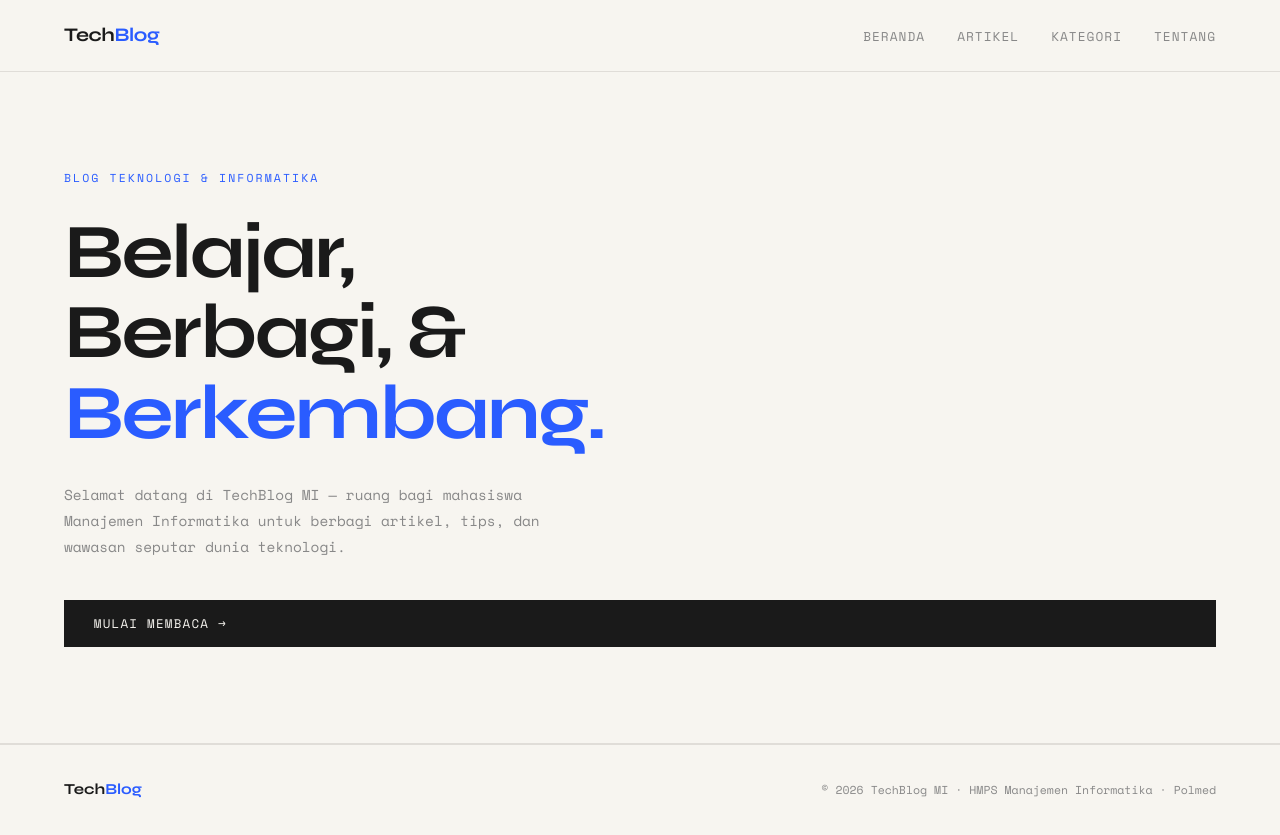
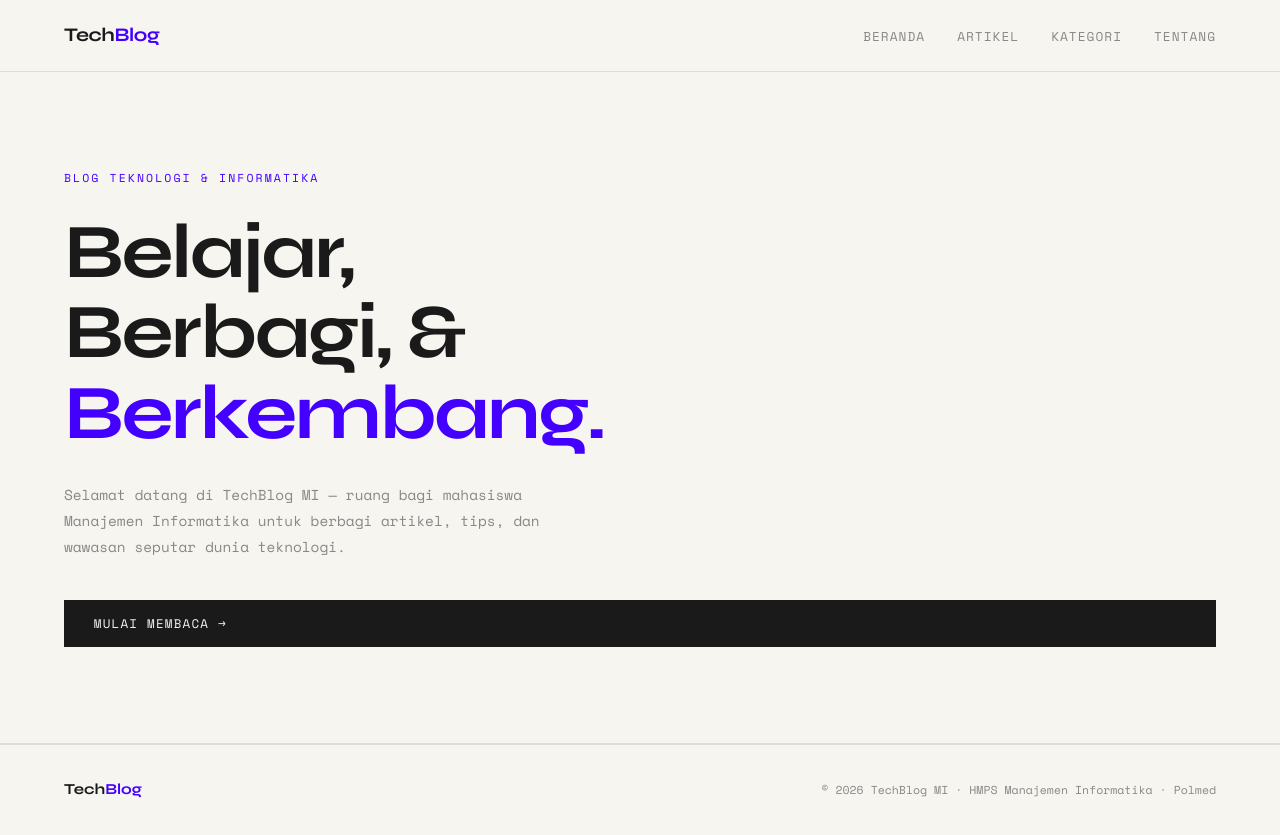
Before and after one commit to charlienicholas/Penghijauan-Github, a plain HTML site: page index.html in a window 1280 px wide. Drawn offline with nearby package versions, Linux system fonts and the light colour scheme.

Commit message:
refactor: ganti warna pada variabel --accent menjadi #4300FF

```diff
--- a/assets/css/style.css
+++ b/assets/css/style.css
@@ -6,7 +6,7 @@
   --bg: #f7f5f0;
   --text: #1a1a1a;
   --text-muted: #888;
-  --accent: #2a5cff;
+  --accent: #4300FF;
   --border: #e0ddd8;
   --font-heading: "Syne", sans-serif;
   --font-mono: "Space Mono", monospace;
```
